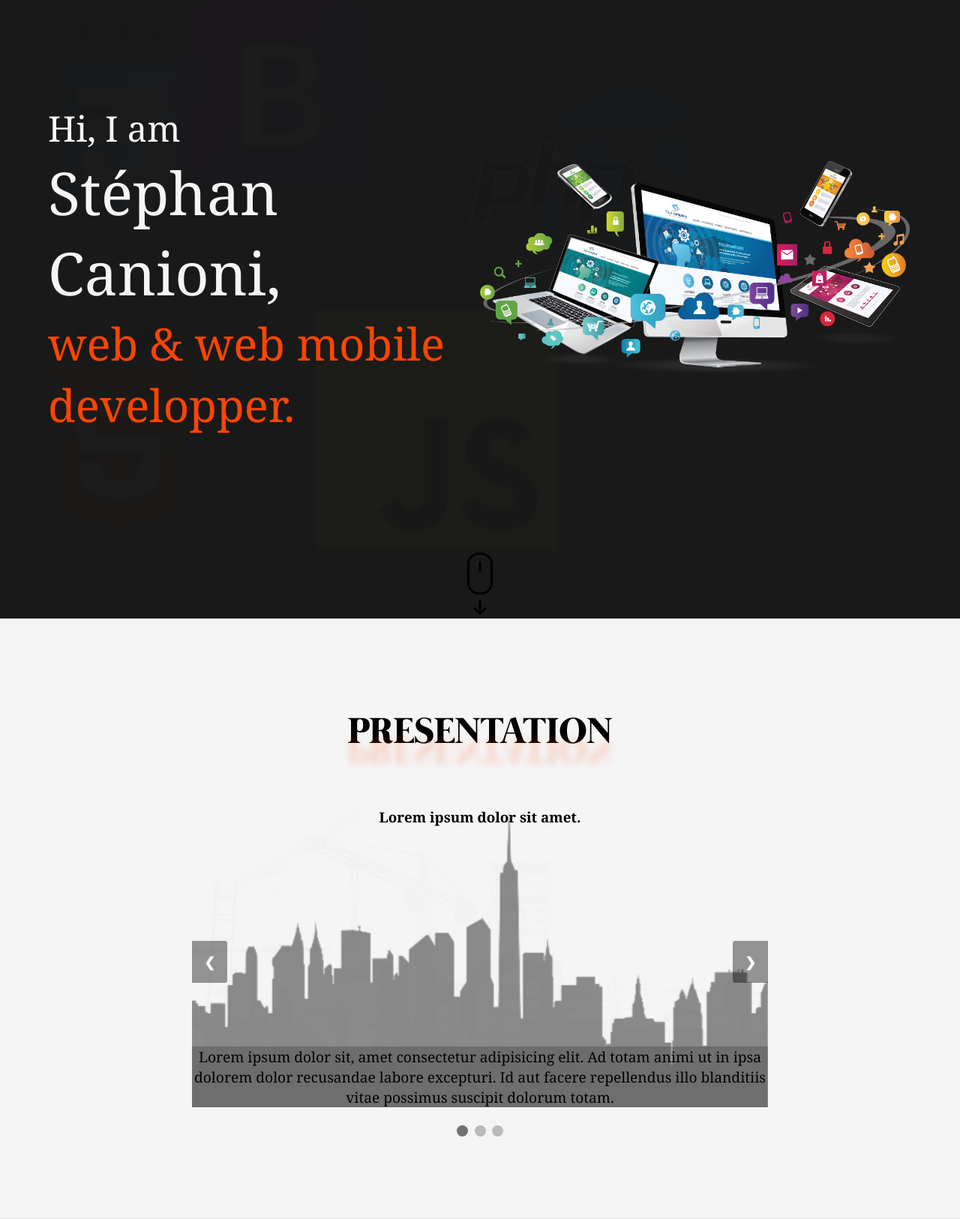
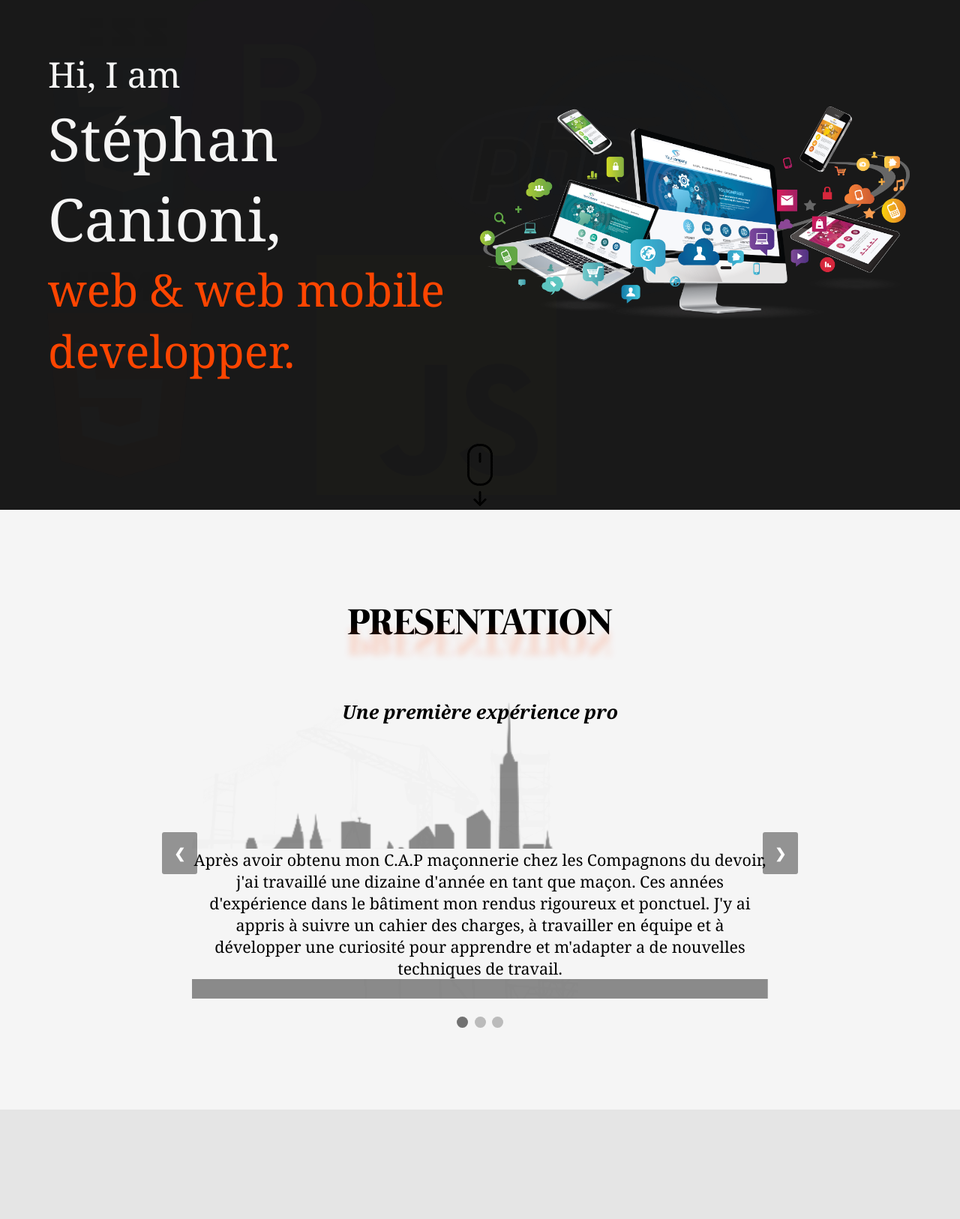
Before and after one commit to Canioni-S/Portfolio2023, a PHP site: page / in a window 1280 px wide. Shown: the part 120-1746 px from the top of the page at 75% size. Run offline with PHP 8.4, Linux system fonts and the light colour scheme.

Commit message:
10/01/23

```diff
--- a/index.php
+++ b/index.php
@@ -24,7 +24,7 @@ if (!empty($_POST)) {
     <meta charset="UTF-8">
     <meta http-equiv="X-UA-Compatible" content="IE=edge">
     <meta name="viewport" content="width=device-width, initial-scale=1.0">
-    <link rel="stylesheet" href="style.css">
+    <link rel="stylesheet" href="../style.css">
     <link rel="stylesheet" href="https://cdnjs.cloudflare.com/ajax/libs/font-awesome/6.2.1/css/all.min.css" integrity="sha512-MV7K8+y+gLIBoVD59lQIYicR65iaqukzvf/nwasF0nqhPay5w/9lJmVM2hMDcnK1OnMGCdVK+iQrJ7lzPJQd1w==" crossorigin="anonymous" referrerpolicy="no-referrer" />
     <title>CanioniDev</title>
 
@@ -121,51 +121,53 @@ if (!empty($_POST)) {
         <div class="slideshowContainer">
 
             <div class="mySlides fade">
-                <h3 class="slideTitle">Lorem ipsum dolor sit amet.</h3>
+                <h3 class="slideTitle">Une première expérience pro</h3>
                 <div class="slideContainer">
                     <div class="frontSlideContainer">
-                        <img class="frontSlide" src="/Assest/PresentationSectionImg/constructionSlide.png">
+                        <img class="frontSlide" src="../Assest/PresentationSectionImg/constructionSlide.png">
                     </div>
                     <div class="backSlideContainer">
-                        <img class="backSlide" src="/Assest/PresentationSectionImg/citySlide.png">
+                        <img class="backSlide" src="../Assest/PresentationSectionImg/citySlide.png">
                     </div>
                 </div>
-                <div class="slideText">Lorem ipsum dolor sit, amet consectetur adipisicing elit. Ad totam animi ut in
-                    ipsa
-                    dolorem dolor recusandae labore excepturi. Id aut facere repellendus illo blanditiis vitae possimus
-                    suscipit dolorum totam.</div>
+                <div class="slideText">Après avoir obtenu mon C.A.P maçonnerie chez les Compagnons du devoir,
+                    j'ai travaillé une dizaine d'année en tant que maçon. Ces années d'expérience dans le bâtiment
+                    mon rendus rigoureux et ponctuel. J'y ai appris à suivre un cahier des charges, à travailler en
+                    équipe et à développer une curiosité pour apprendre et m'adapter a de nouvelles techniques de travail.
+                </div>
             </div>
 
             <div class="mySlides fade">
-                <h3 class="slideTitle">Lorem ipsum dolor sit amet.</h3>
+                <h3 class="slideTitle">Un voyage</h3>
                 <div class="slideContainer">
                     <div class="frontSlideContainer">
-                        <img class="frontSlide" src="/Assest/PresentationSectionImg/backpackSlide.png">
+                        <img class="frontSlide" src="../Assest/PresentationSectionImg/backpackSlide.png">
                     </div>
                     <div class="backSlideContainer">
-                        <img class="backSlide" src="/Assest/PresentationSectionImg/aroundWorldSlide.png">
+                        <img class="backSlide" src="../Assest/PresentationSectionImg/aroundWorldSlide.png">
                     </div>
                 </div>
-                <div class="slideText">Lorem ipsum dolor sit, amet consectetur adipisicing elit. Ad totam animi ut in
-                    ipsa
-                    dolorem dolor recusandae labore excepturi. Id aut facere repellendus illo blanditiis vitae possimus
-                    suscipit dolorum totam.</div>
+                <div class="slideText">Je suis ensuite parti à l'étranger pendant quelques années, en Nouvelle-Zélande
+                    puis au Chili. Ces voyages mon permis de devenir bilingue en anglais et m'ont ouvert à d'autres
+                    cultures et pays.
+                </div>
             </div>
 
             <div class="mySlides fade">
-                <h3 class="slideTitle">Lorem ipsum dolor sit amet.</h3>
+                <h3 class="slideTitle">Un nouvel objectif</h3>
                 <div class="slideContainer">
                     <div class="frontSlideContainer">
-                        <img class="frontSlide" src="/Assest/PresentationSectionImg/diplomeSlide.png">
+                        <img class="frontSlide" src="../Assest/PresentationSectionImg/diplomeSlide.png">
                     </div>
                     <div class="backSlideContainer">
-                        <img class="backSlide" src="/Assest/PresentationSectionImg/officeSlide.png">
+                        <img class="backSlide" src="../Assest/PresentationSectionImg/officeSlide.png">
                     </div>
                 </div>
-                <div class="slideText">Lorem ipsum dolor sit, amet consectetur adipisicing elit. Ad totam animi ut in
-                    ipsa
-                    dolorem dolor recusandae labore excepturi. Id aut facere repellendus illo blanditiis vitae possimus
-                    suscipit dolorum totam.</div>
+                <div class="slideText">En revenant en France j'ai décidé de changer de métier et de me lancer dans le
+                    développement web, un secteur qui m'a toujours attiré et qui est en pleine croissance. Mon diplôme
+                    de développeur web bac +2 en poche, je cherche maintenant à me spécialiser dans le back-end et
+                    recherche une alternance pour acquérir de l'expérience professionnelle.
+                </div>
             </div>
 
             <a class="prev" onclick="plusSlides(-1)">&#10094;</a>
@@ -190,20 +192,22 @@ if (!empty($_POST)) {
             <div class="flipCard">
                 <div class="flipCardInner">
                     <div class="flipCardFront">
-                        <img class="workLinkImg" src="/Assest/flipCardImg/c2cImg.png" alt="">
+                        <img class="workLinkImg" src="../Assest/flipCardImg/c2cImg.png" alt="">
                     </div>
                     <div class="flipCardBack">
-                        <p>Description de site</p>
-                        <p>technologies utilisées</p>
-                        <a href="https://c2c.c2capture.fr/" target="_blank" class="btnVisitSite">Click to visit the
-                            site</a>
+                        <p>Description du site :<br><br> Galerie d'exposition pour une photographe comportant plusieurs
+                            collections composées de photos. Le site comprend également une partie admin accessible
+                            pour la / les personnes autorisées permettant de créer, modifier ou supprimer les galeries,
+                            collections et leurs contenus.</p>
+                        <p>technologies utilisées :<br><br> HTML / CSS / JS / PHP / MySQL</p>
+                        <a href="https://c2capture.fr/" target="_blank" class="btnVisitSite">Click to visit the site</a>
                     </div>
                 </div>
             </div>
             <div class="flipCard">
                 <div class="flipCardInner">
                     <div class="flipCardFront">
-                        <img class="workLinkImg" src="/Assest/NavbarImg/presentationLinkImg.webp" alt="">
+                        <img class="workLinkImg" src="../Assest/NavbarImg/presentationLinkImg.webp" alt="">
                     </div>
                     <div class="flipCardBack">
                         <p>Description de site</p>
--- a/style.css
+++ b/style.css
@@ -23,7 +23,6 @@ html {
     position: relative;
     flex-direction: column;
     width: 100%;
-    min-height: 100vh;
 }
 
 .flexCenter {
@@ -159,6 +158,7 @@ a {
 /* HOME SECTION  */
 #homeSection {
     position: relative;
+    height: 85vh;
     transition: 0.4s;
 }
 
@@ -1032,6 +1032,7 @@ a {
 
 #presentationSection {
     background-color: whitesmoke;
+    min-height: 100vh;
     height: 100vh;
 }
 
@@ -1051,6 +1052,8 @@ a {
 
 .slideTitle {
     position: absolute;
+    font-size: calc(15px + 0.8vw);
+    font-style: italic;
     color: black;
     width: 100%;
     text-align: center;
@@ -1126,12 +1129,12 @@ a {
 
 .slideText {
     position: absolute;
-    font-size: 1.5vw;
+    font-size: calc(15px + 0.5vw);
     width: 100%;
-    bottom: 0;
+    top: 50%;
     text-align: center;
     color: black;
-    background-color: rgba(0, 0, 0, 0.2);
+    background-color: whitesmoke;
 }
 
 /* Next & previous buttons */
@@ -1145,15 +1148,19 @@ a {
     font-weight: bold;
     font-size: 18px;
     transition: 0.6s ease;
-    border-radius: 0 3px 3px 0;
+    border-radius: 3px;
     user-select: none;
     background-color: rgba(0, 0, 0, 0.4);
 }
 
+.prev {
+    left: -40px;
+}
+
 /* Position the "next button" to the right */
 .next {
-    right: 0;
-    border-radius: 3px 0 0 3px;
+    right: -40px;
+    border-radius: 3px;
 }
 
 /* On hover, add a black background color with a little bit see-through */
@@ -1196,6 +1203,7 @@ a {
 /* WORK SECTION */
 
 #workSection {
+    min-height: 100vh;
     background-color: rgba(0, 0, 0, 0.1);
 }
 
@@ -1240,7 +1248,13 @@ a {
 }
 
 .flipCardBack {
+    text-align: center;
+    background-color: whitesmoke;
     transform: rotateY(180deg);
+}
+
+.flipCardBack p{
+    margin: 0.5em;
 }
 
 .workLinkImg {
@@ -1252,6 +1266,7 @@ a {
 /* CONTACT SECTION */
 
 #contactSection {
+    min-height: 100vh;
     background-color: whitesmoke;
 }
 
@@ -1267,7 +1282,7 @@ a {
     width: 50%;
 }
 
-#formTitle{
+#formTitle {
     font-size: calc(15px + 1.5vw);
     padding-bottom: 1em;
 }
@@ -1282,7 +1297,6 @@ a {
 }
 
 .formItem:hover {
-    font-size: 1.2vw;
     font-weight: bold;
 }
 
@@ -1298,7 +1312,7 @@ a {
     box-shadow: inset 0px 5px 10px rgba(0, 0, 0, 0.4);
 }
 
-.formBtn{
+.formBtn {
     cursor: pointer;
     padding: 0.5em;
     border: none;
@@ -1308,7 +1322,8 @@ a {
     box-shadow: 0px 5px 10px rgba(0, 0, 0, 0.4);
     transition: 0.5s;
 }
-.formBtn:hover{
+
+.formBtn:hover {
     padding: 1em;
     font-size: 1.2em;
 }
```
Also changed, not shown: other parts of index.php (+20 -20 lines).
